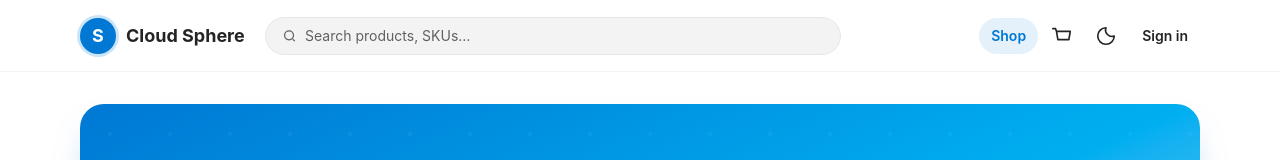
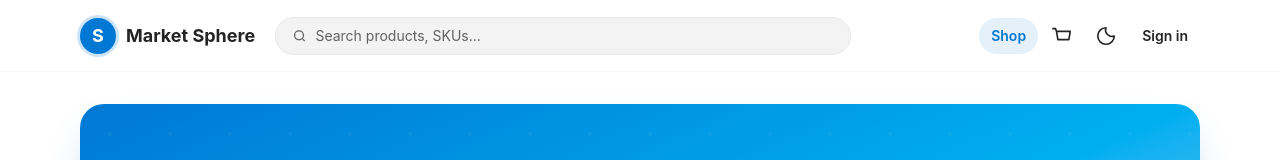
Before and after one commit to I-Berard/marketsphere, a React (Vite) app in the folder frontend/: page / in a window 1280 px wide. Shown: the top 160 px of the page. Built offline with nearby package versions, Linux system fonts and the light colour scheme; no server answers.

Commit message:
Update frontend/src/shell.jsx

```diff
--- a/frontend/src/shell.jsx
+++ b/frontend/src/shell.jsx
@@ -44,7 +44,7 @@ export function Shell() {
         <div className="max-w-6xl w-full mx-auto px-4 h-full flex items-center gap-5">
           <Link className="flex items-center gap-2.5 font-bold text-lg shrink-0" to="/">
             <Mark />
-            Cloud Sphere
+            Market Sphere
           </Link>
           <form
             className="flex-1 hidden md:flex items-center gap-2 bg-surface border border-gray-200 rounded-full px-4 py-2 max-w-xl focus-within:border-primary focus-within:ring-2 focus-within:ring-primary/20 transition-all"
@@ -99,7 +99,7 @@ export function Shell() {
         <div className="max-w-6xl w-full mx-auto px-4 grid grid-cols-1 md:grid-cols-4 gap-8">
           <div className="md:col-span-1">
             <div className="flex items-center gap-2 font-bold text-text-main mb-3">
-              <Mark /> Cloud Sphere
+              <Mark /> Market Sphere
             </div>
             <p className="leading-relaxed">Demo store for SPEDO501. Catalogue money is integer RWF. No native apps, no live payment rails.</p>
           </div>
```
